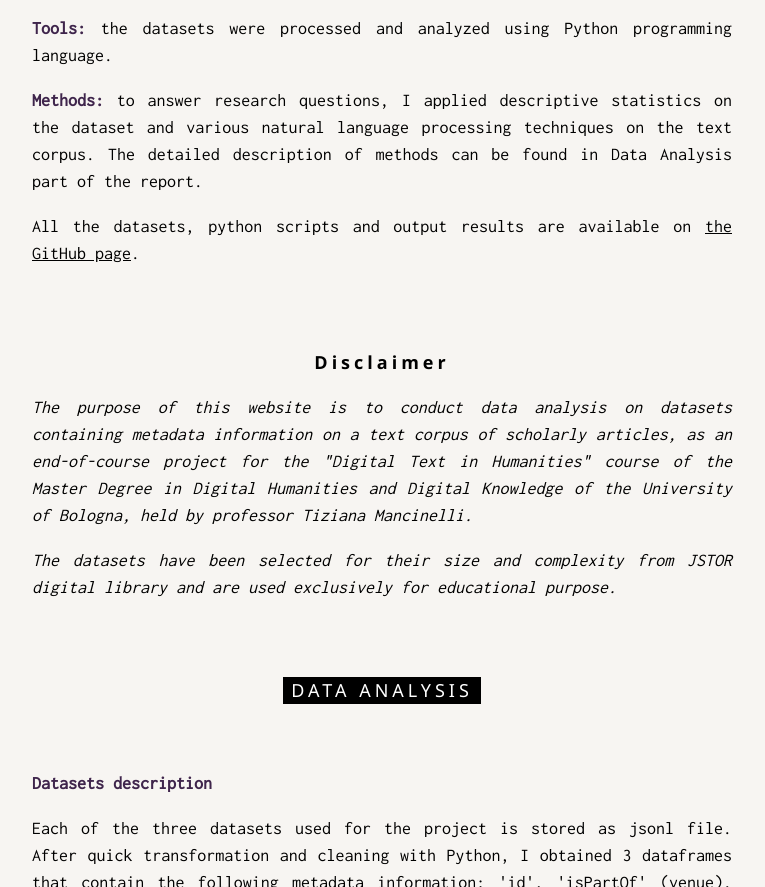
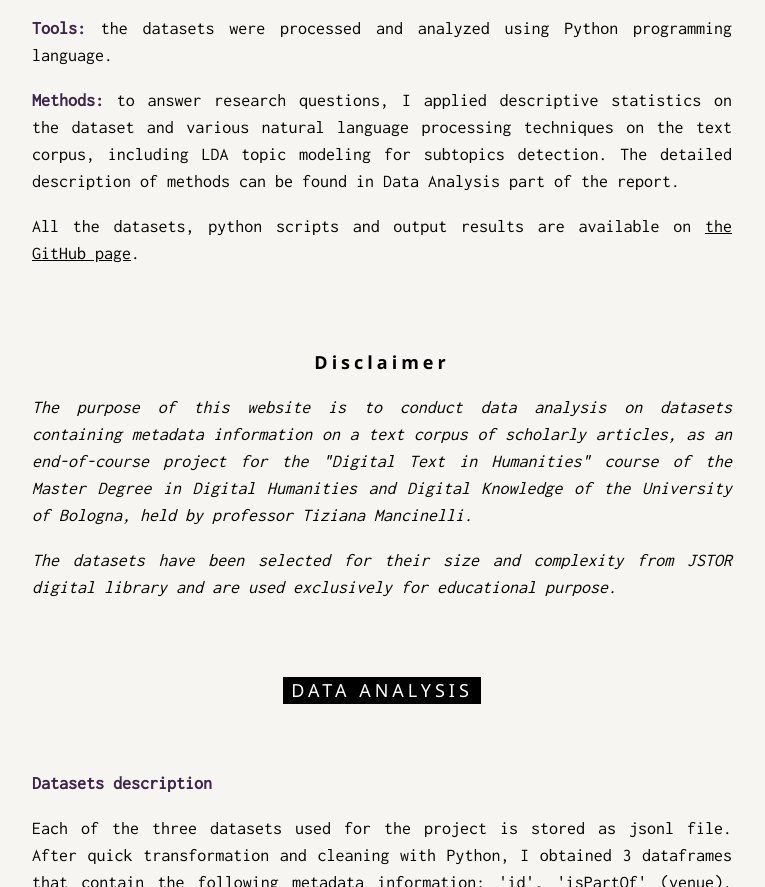
Before and after one commit to AnastasiyaSopyryaeva/Text-Analysis-of-Scholarly-Artices, a plain HTML site: page index.html in a window 1280 px wide. Shown: the part 5159-6046 px from the top of the page, without its empty margins (258-1023 px from the left). Drawn offline with nearby package versions, Linux system fonts and the light colour scheme.

Commit message:
Update index.html

```diff
--- a/index.html
+++ b/index.html
@@ -147,7 +147,7 @@ p, li {
       </ul>
       <p style="text-align: justify;">Each downloaded dataset contains metadata information on a corpus of scientific articles belonging to one of the three chosen scientific fields (sociology, religion studies and health studies). The datasets do not have the full texts available, however, they contain data on unigrams, bigrams, trigrams and full abstracts which is sufficient to conduct all kinds of analysis needed for the project.    </p>
       <p style="text-align: justify;"><strong style="color: #730ca7;">Tools:</strong> the datasets were processed and analyzed using Python programming language. </p>
-      <p style="text-align: justify;"><strong style="color: #730ca7;">Methods:</strong> to answer research questions, I applied descriptive statistics on the dataset and various natural language processing techniques on the text corpus. The detailed description of methods can be found in Data Analysis part of the report.</p>
+      <p style="text-align: justify;"><strong style="color: #730ca7;">Methods:</strong> to answer research questions, I applied descriptive statistics on the dataset and various natural language processing techniques on the text corpus, including LDA topic modeling for subtopics detection. The detailed description of methods can be found in Data Analysis part of the report.</p>
       <p style="text-align: justify;">All the datasets, python scripts and output results are available on <a href="https://github.com/AnastasiyaSopyryaeva/DTH" target="_blank">the GitHub page<a>.</p>
     </div>
 
```
